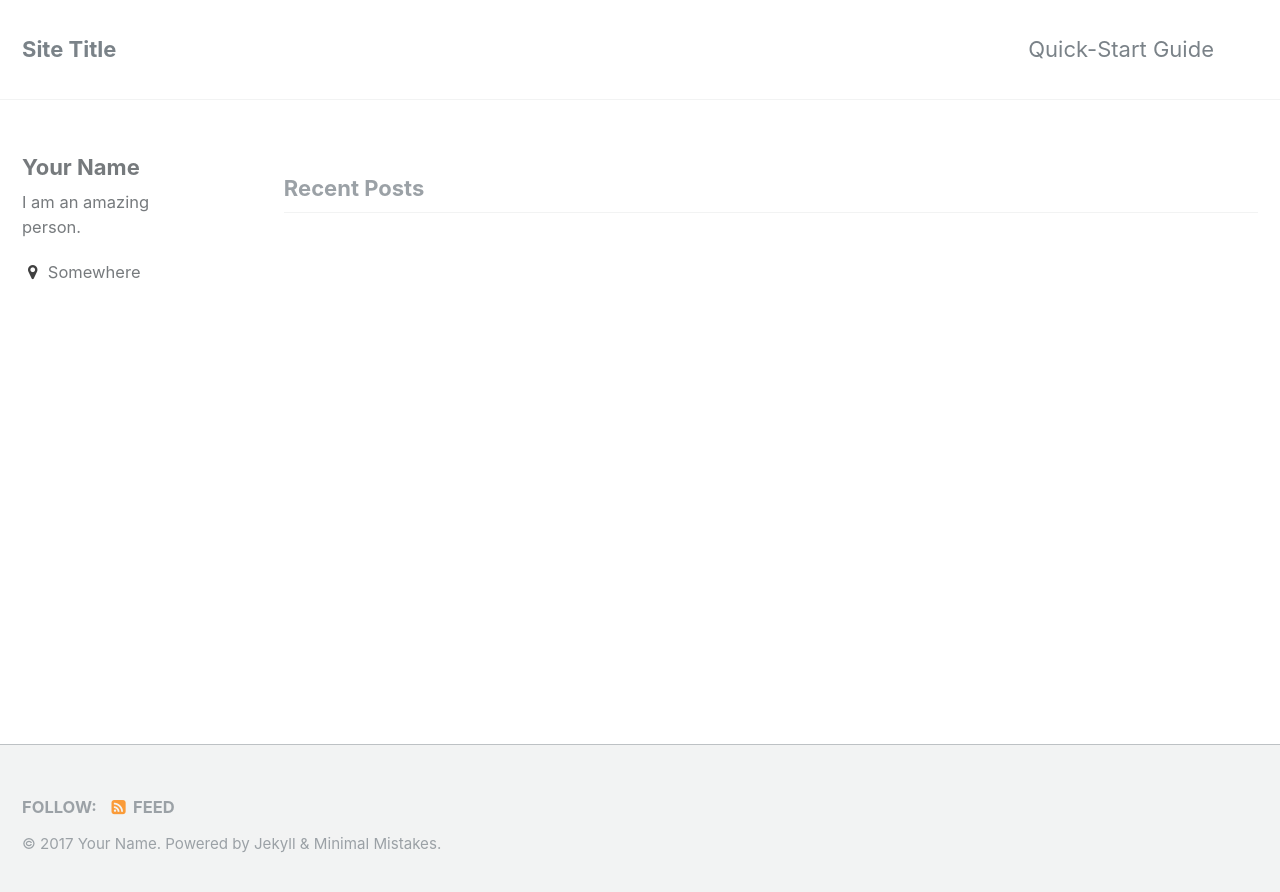
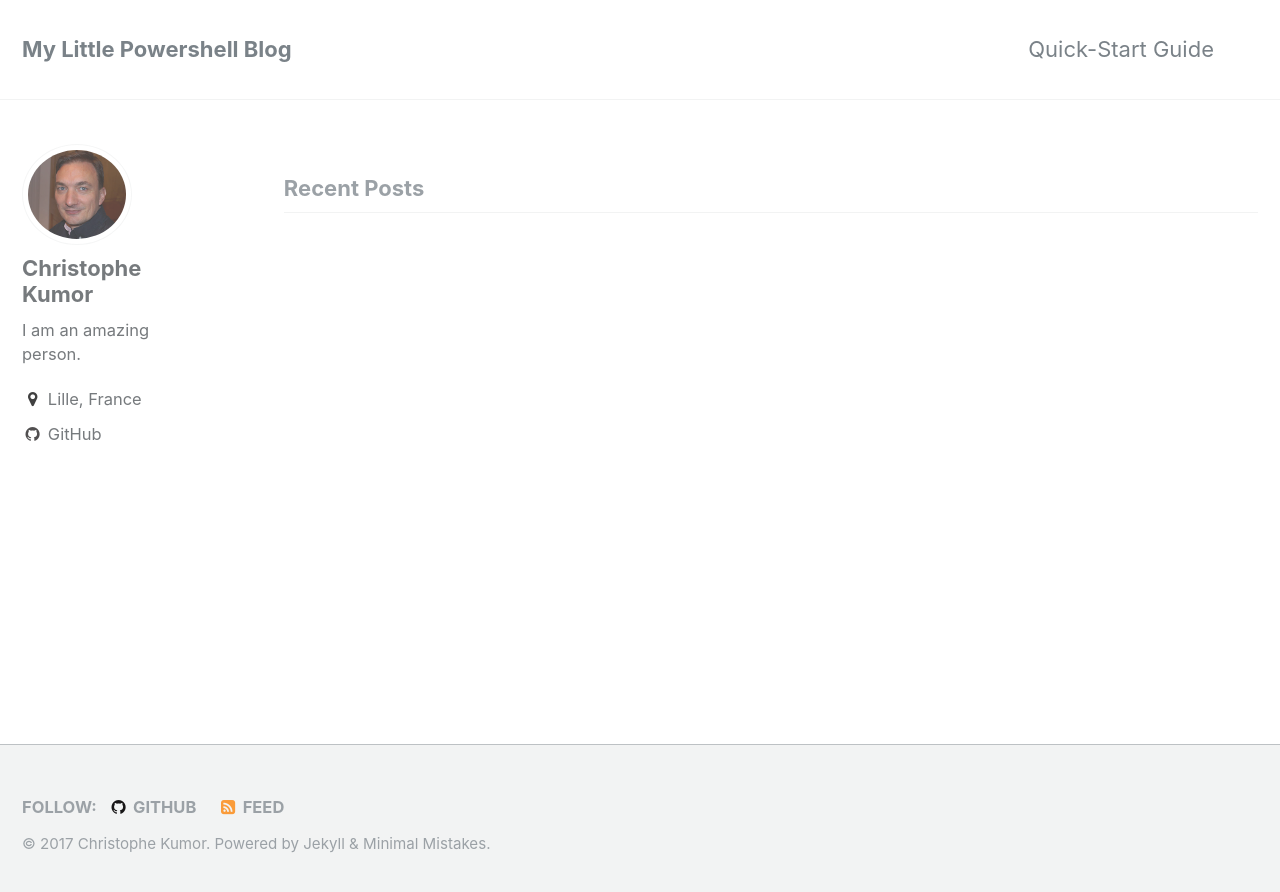
Before and after one commit to christophekumor/christophekumor.github.io, a Jekyll site: the page built from index.html, in a window 1280 px wide. Shown: the top 892 px of the page. Built offline with Jekyll 4.4.1, drawn with Linux system fonts in a browser that asks for light colours; the list of posts is cut into pages by our own code.

Commit message:
First config

```diff
--- a/_config.yml
+++ b/_config.yml
@@ -7,20 +7,20 @@
 
 # Site Settings
 locale                   : "en"
-title                    : "Site Title"
+title                    : "My Little Powershell Blog"
 title_separator          : "-"
-name                     : "Your Name"
-description              : "An amazing website."
+name                     : "Christophe Kumor"
+description              : "Blog about my experience with Powershell"
 url                      : # the base hostname & protocol for your site e.g. "https://mmistakes.github.io"
 baseurl                  : # the subpath of your site, e.g. "/blog"
-repository               : # GitHub username/repo-name e.g. "mmistakes/minimal-mistakes"
+repository               : "christophekumor/christophekumor.github.io" # GitHub username/repo-name e.g. "mmistakes/minimal-mistakes"
 teaser                   : # path of fallback teaser image, e.g. "/assets/images/500x300.png"
 # breadcrumbs            : false # true, false (default)
 words_per_minute         : 200
 comments:
-  provider               : # false (default), "disqus", "discourse", "facebook", "google-plus", "staticman", "custom"
+  provider               : "disqus" # false (default), "disqus", "discourse", "facebook", "google-plus", "staticman", "custom"
   disqus:
-    shortname            : # https://help.disqus.com/customer/portal/articles/466208-what-s-a-shortname-
+    shortname            : "MyLittlePowershellBlog" # https://help.disqus.com/customer/portal/articles/466208-what-s-a-shortname-
   discourse:
     server               : # https://meta.discourse.org/t/embedding-discourse-comments-via-javascript/31963 , e.g.: meta.discourse.org
   facebook:
@@ -29,13 +29,13 @@ comments:
     num_posts            : # 5 (default)
     colorscheme          : # "light" (default), "dark"
 staticman:
-  allowedFields          : ['name', 'email', 'url', 'message']
+  allowedFields          : ['name', 'email', 'url', 'message',"replying_to"]
   branch                 : "master"
   commitMessage          : "New comment."
   filename               : comment-{@timestamp}
-  format                 : "yml"
+  format                 : "yaml"
   moderation             : true
-  path                   : "docs/_data/comments/{options.slug}" # "/_data/comments/{options.slug}" (default)
+  path                   : "_data/comments/{options.slug}" # "/_data/comments/{options.slug}" (default)
   requiredFields         : ['name', 'email', 'message']
   transforms:
     email                : "md5"
@@ -70,17 +70,17 @@ social:
 
 # Analytics
 analytics:
-  provider               : false # false (default), "google", "google-universal", "custom"
+  provider               : "google" # false (default), "google", "google-universal", "custom"
   google:
-    tracking_id          :
+    tracking_id          : "UA-98279995-1"
 
 
 # Site Author
 author:
-  name             : "Your Name"
-  avatar           : # path of avatar image, e.g. "/assets/images/bio-photo.jpg"
+  name             : "Christophe Kumor"
+  avatar           : "/assets/images/moi.jpg" # path of avatar image, e.g. "/assets/images/bio-photo.jpg"
   bio              : "I am an amazing person."
-  location         : "Somewhere"
+  location         : "Lille, France"
   email            :
   uri              :
   bitbucket        :
@@ -89,7 +89,7 @@ author:
   flickr           :
   facebook         :
   foursquare       :
-  github           :
+  github           : "christophekumor"
   google_plus      :
   keybase          :
   instagram        :
@@ -171,8 +171,8 @@ sass:
 
 
 # Outputting
-permalink: /:categories/:title/
-paginate: 5 # amount of posts to show
+permalink: /:categories/:year/:month/:title.html
+paginate: 10 # amount of posts to show
 paginate_path: /page:num/
 timezone: # http://en.wikipedia.org/wiki/List_of_tz_database_time_zones
 
```
Also changed, not shown: assets/images/moi.jpg (added).
